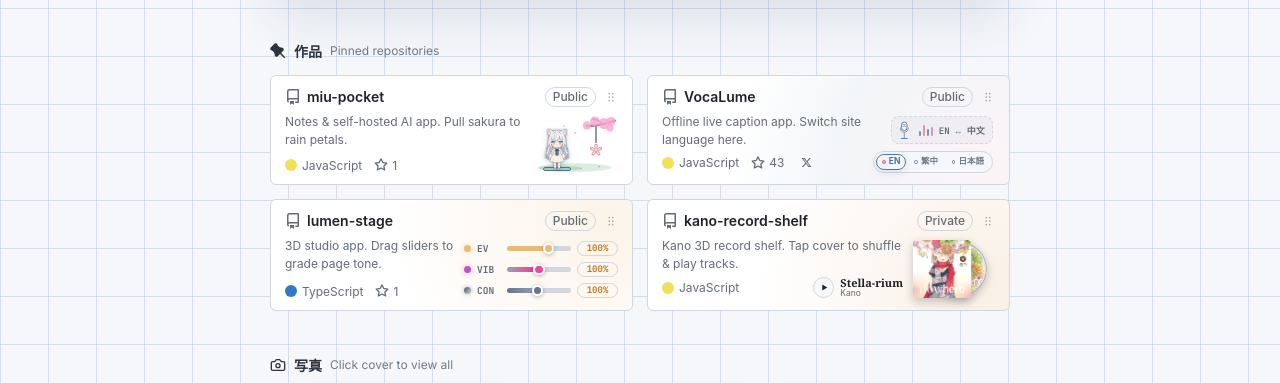
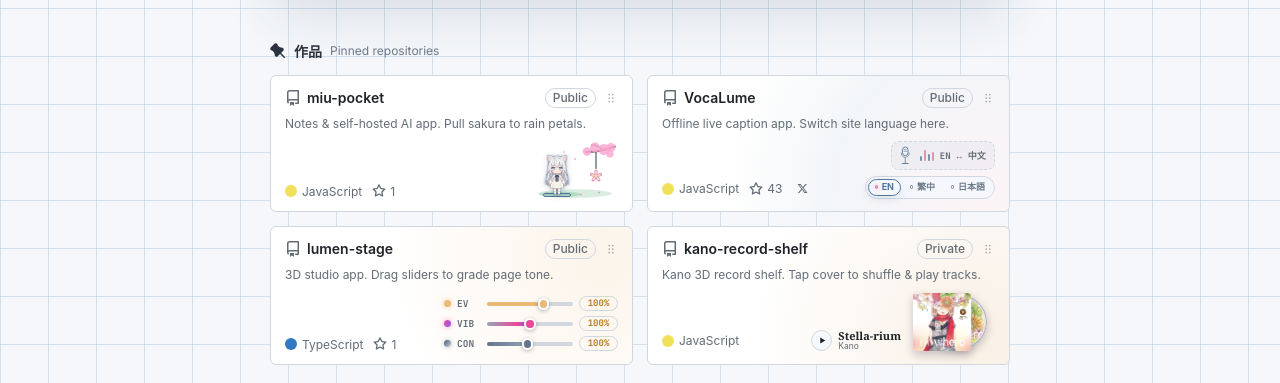
Before and after one commit to clark970417-eng/blog, an Astro site: page / in a window 1280 px wide. Shown: the part 376-759 px from the top of the page. Built offline with nearby package versions, Linux system fonts and the light colour scheme; Astro itself is replaced by a stand-in of ours; a web font is replaced by a local one.

Commit message:
Give pinned repo descriptions full card width and widen right-side controls

```diff
--- a/src/styles/global.css
+++ b/src/styles/global.css
@@ -710,11 +710,11 @@ html.theme-anim .pill-btn {
 .gh-pin-card {
   display: grid;
   grid-template-columns: minmax(0, 1fr) auto;
-  grid-template-rows: auto minmax(0, 1fr) auto;
-  column-gap: 10px;
-  row-gap: 4px;
+  grid-template-rows: auto auto minmax(0, 1fr);
+  column-gap: 12px;
+  row-gap: 6px;
   min-width: 0;
-  padding: 11px 14px;
+  padding: 12px 14px;
   background: var(--gh-bg);
   border: 1px solid var(--gh-border);
   border-radius: 6px;
@@ -804,9 +804,11 @@ html.theme-anim .pill-btn {
   grid-column: 1;
   grid-row: 3;
   align-self: end;
-  display: flex;
-  align-items: center;
-  gap: 12px;
+  min-width: 0;
+  display: flex;
+  flex-wrap: wrap;
+  align-items: center;
+  gap: 6px 10px;
   font-size: 12px;
   color: var(--gh-muted);
 }
@@ -856,10 +858,10 @@ html.theme-anim .pill-btn {
 }
 
 .gh-pin-body .gh-pin-desc {
-  grid-column: 1;
+  grid-column: 1 / -1;
   grid-row: 2;
   align-self: start;
-  margin-top: 2px;
+  margin-top: 1px;
 }
 
 .orn-miu-shelf,
@@ -867,9 +869,9 @@ html.theme-anim .pill-btn {
 .orn-lumen,
 .orn-kano-mini {
   grid-column: 2;
-  grid-row: 2 / 4;
+  grid-row: 3;
   align-self: end;
-  margin-top: 4px;
+  margin-top: 2px;
 }
 
 /* Subtle project-themed ambient corner washes on the clean GitHub cards */
@@ -1230,17 +1232,17 @@ html.theme-anim .pill-btn {
   flex-direction: column;
   align-items: flex-end;
   justify-content: flex-end;
-  gap: 7px;
+  gap: 6px;
   width: auto;
   flex: none;
-  padding: 0 2px 0 0;
+  padding: 0;
 }
 
 .voca-studio-bar {
   display: inline-flex;
   align-items: center;
   gap: 6px;
-  padding: 2px 7px 2px 5px;
+  padding: 2.5px 8px 2.5px 6px;
   border-radius: 8px;
   border: 1px dashed var(--gh-border);
   background: rgba(79, 117, 155, 0.05);
@@ -1333,12 +1335,12 @@ html.theme-anim .pill-btn {
 .voca-tag-body {
   display: inline-flex;
   align-items: center;
-  gap: 3px;
-  padding: 2px 5px;
+  gap: 3.5px;
+  padding: 2.5px 6px;
   border-radius: 999px;
   border: 1px solid transparent;
   background: transparent;
-  font-size: 8.5px;
+  font-size: 9px;
   font-weight: 700;
   line-height: 1.1;
   color: var(--muted);
@@ -1379,11 +1381,11 @@ html.theme-anim .pill-btn {
   box-shadow: 0 0 6px rgba(244, 154, 190, 0.85);
 }
 
-/* 3. lumen-stage photo color-grading deck (3 scaled-up controls matching Row 1 height) */
+/* 3. lumen-stage photo color-grading deck (3 roomy controls in bottom row) */
 .orn-lumen {
-  width: 154px;
+  width: 174px;
   flex: none;
-  gap: 5px;
+  gap: 4.5px;
   padding-top: 0;
 }
 
@@ -1391,7 +1393,7 @@ html.theme-anim .pill-btn {
   display: flex;
   align-items: center;
   gap: 6px;
-  height: 16px;
+  height: 15.5px;
 }
 
 .orn-lumen-dot {
@@ -1487,8 +1489,8 @@ html.theme-anim .pill-btn {
   border: 1px solid var(--gh-border);
   background: transparent;
   border-radius: 999px;
-  min-width: 41px;
-  padding: 0 6px;
+  min-width: 39px;
+  padding: 0 5px;
   height: 15px;
   font-family: 'JetBrains Mono', ui-monospace, monospace;
   font-size: 9px;
@@ -2180,9 +2182,11 @@ html.theme-anim .pill-btn {
   .pill-btn { padding: 7px 10px; font-size: 11.5px; gap: 4px; border-radius: 8px; }
   .pill-btn svg { width: 13px; height: 13px; flex: none; }
   .gh-pin-grid, .sticky-notes-grid { grid-template-columns: minmax(0, 1fr); }
-  .gh-pin-card { padding: 14px; }
-  .orn-voca-shelf { width: auto; gap: 6px; }
-  .orn-lumen { width: 146px; }
+  .gh-pin-card { padding: 14px; column-gap: 10px; }
+  .gh-pin-meta { gap: 5px 8px; font-size: 11.5px; }
+  .orn-voca-shelf { width: auto; gap: 5px; }
+  .voca-tag-body { padding: 2px 5px; font-size: 8.5px; gap: 3px; }
+  .orn-lumen { width: 160px; }
   .gh-card-kano-record-shelf .gh-pin-meta { gap: 6px; }
   .orn-kano-inline { gap: 5px; }
   .kano-track-meta { max-width: 100px; }
```
